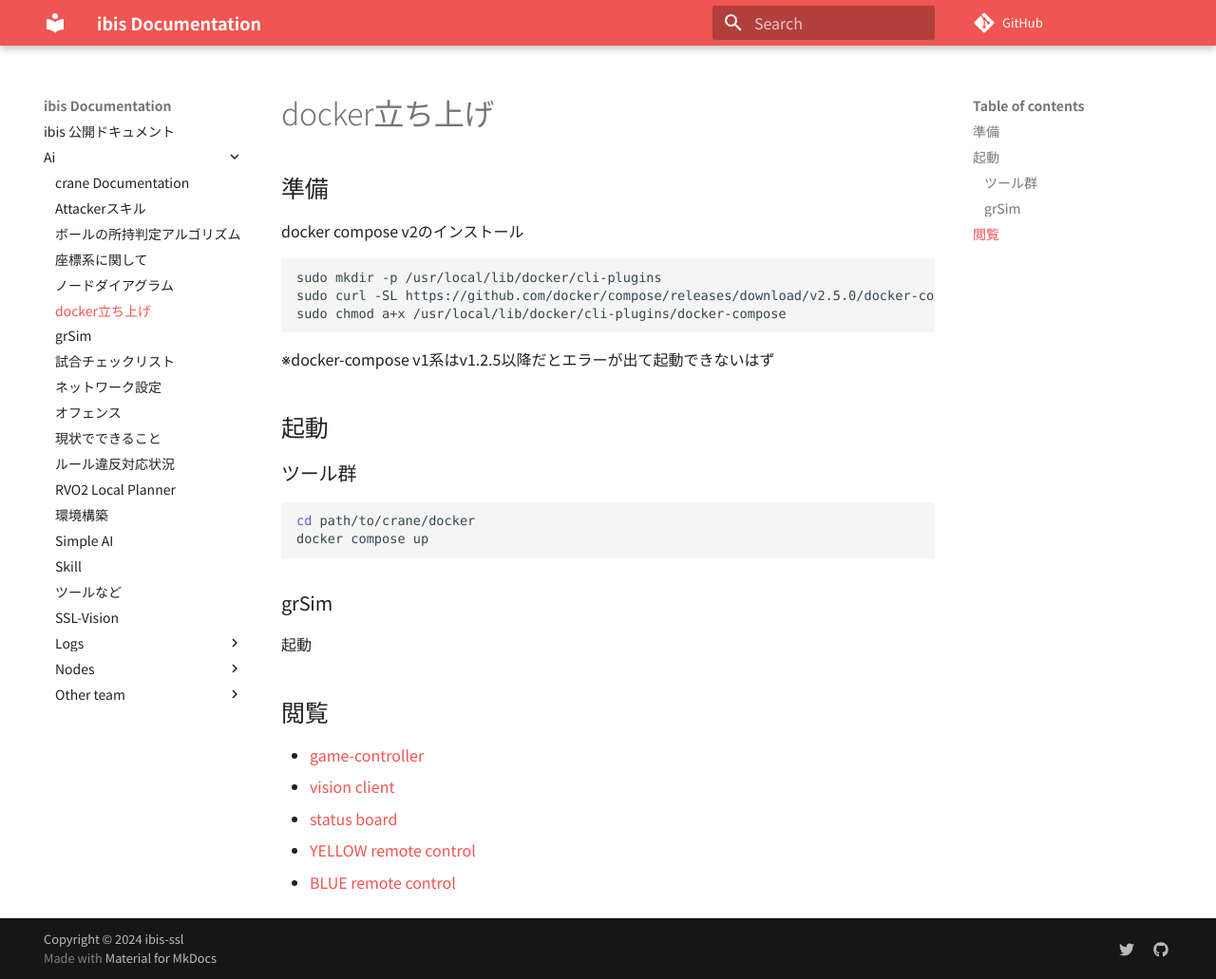
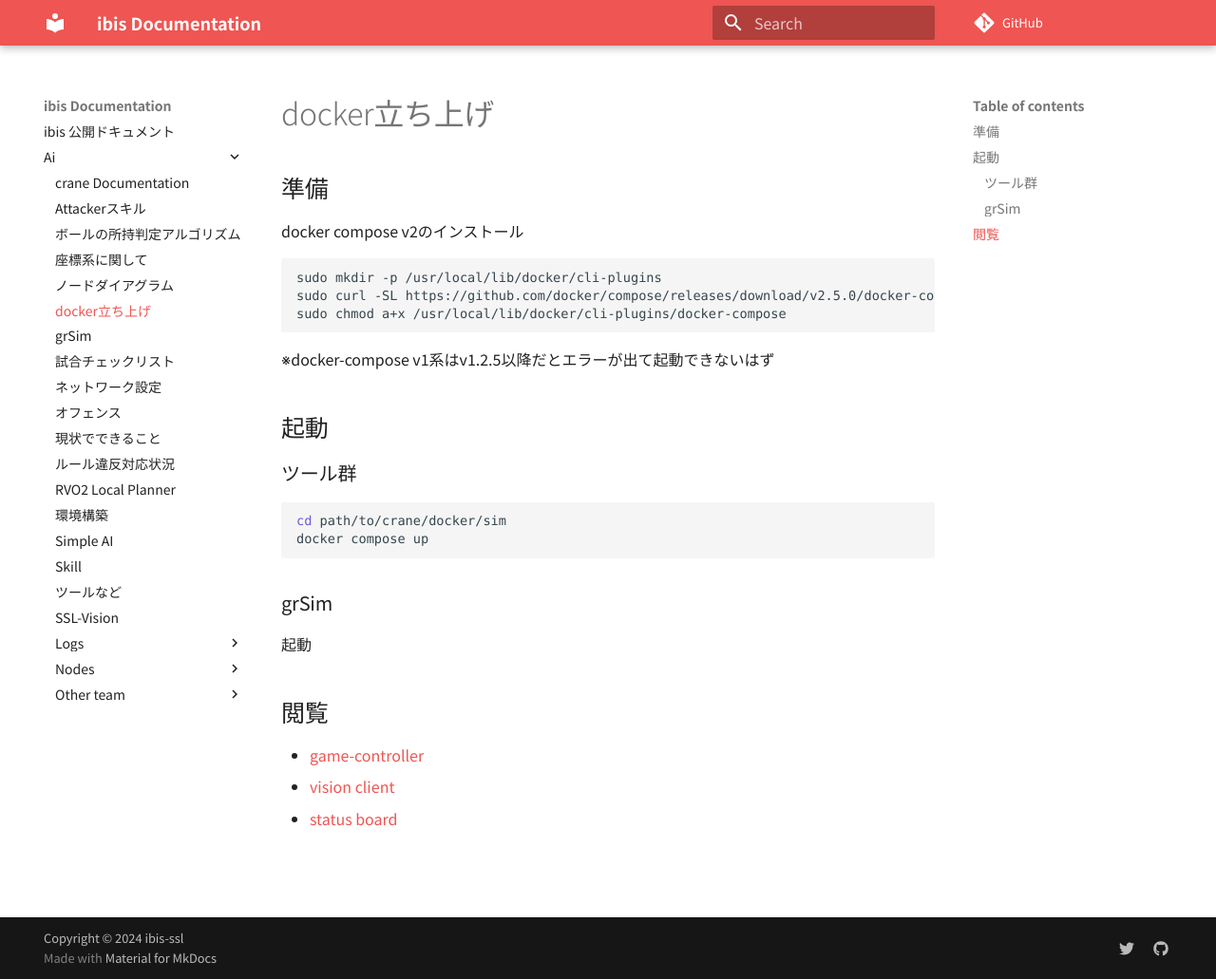
Before and after one commit to ibis-ssl/ibis_documentation, an MkDocs documentation site: the page built from docs/ai/docker.md, in a window 1280 px wide and 1031 px high. Shown: the whole window at 95% size. Built offline with MkDocs 1.6.1 and Material for MkDocs 9.7.7, drawn with Linux system fonts in a browser that asks for light colours; nearby versions of some CDN libraries; some web fonts are replaced; comment, search, counter and statistics services are not loaded.

Commit message:
🔄 synced local 'docs/ai' with remote 'docs'

````diff
--- a/docs/ai/docker.md
+++ b/docs/ai/docker.md
@@ -17,7 +17,7 @@ sudo chmod a+x /usr/local/lib/docker/cli-plugins/docker-compose
 ### ツール群
 
 ```bash
-cd path/to/crane/docker
+cd path/to/crane/docker/sim
 docker compose up
 ```
 
@@ -30,5 +30,3 @@ docker compose up
 - [game-controller](http://localhost:8081)
 - [vision client](http://localhost:8082)
 - [status board](http://localhost:8083)
-- [YELLOW remote control](http://localhost:8084)
-- [BLUE remote control](http://localhost:8085)
````
